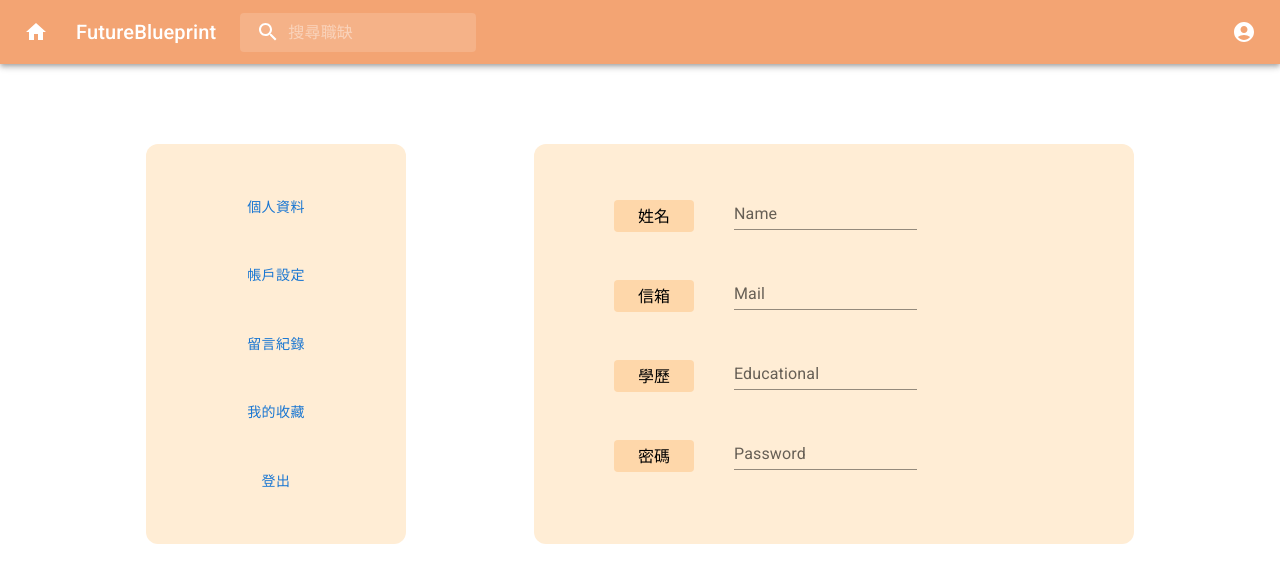
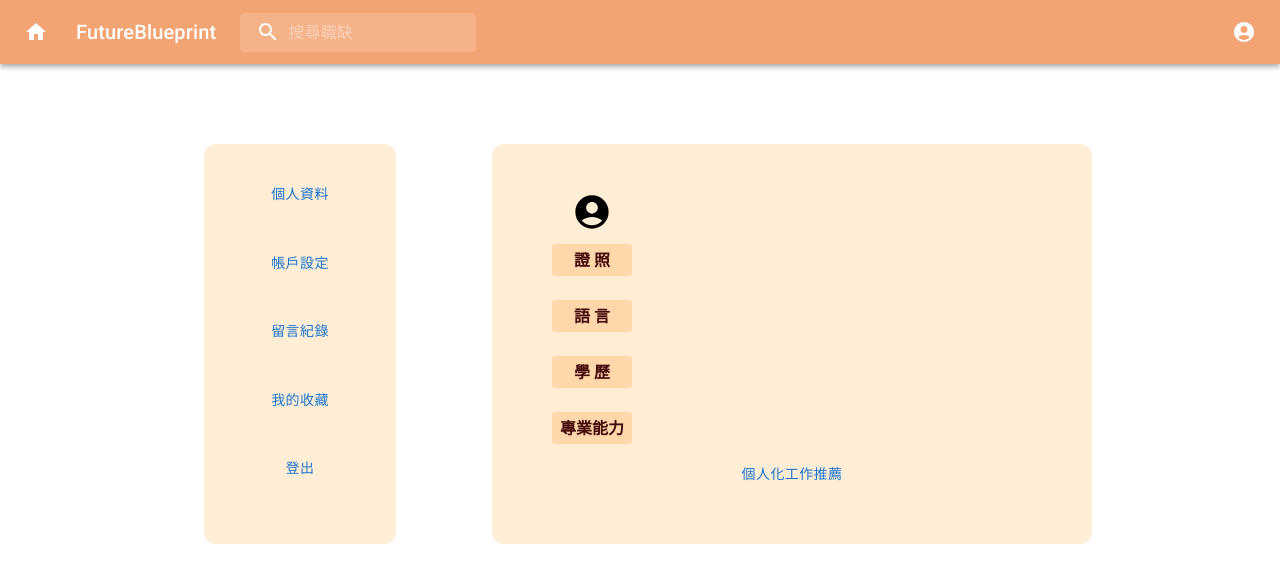
Before and after one commit to KJCGray/Future_blueprint, a Next.js app: page /personal in a window 1280 px wide. Shown: the top 582 px of the page. Built offline with nearby package versions, Linux system fonts and the light colour scheme.

Commit message:
add personaltoatl function

```diff
--- /dev/null
+++ b/src/app/components/personalpage/commenthistory.js
@@ -0,0 +1,11 @@
+import React from 'react'
+
+const personaltotal = () => {
+  return (
+    <div>
+
+    </div>
+  )
+}
+
+export default personaltotal
--- /dev/null
+++ b/src/app/components/personalpage/mycollection.js
@@ -0,0 +1,11 @@
+import React from 'react'
+
+const personaltotal = () => {
+  return (
+    <div>
+
+    </div>
+  )
+}
+
+export default personaltotal
--- /dev/null
+++ b/src/app/components/personalpage/personaltotal.js
@@ -0,0 +1,62 @@
+'use client';
+import React, { useState } from "react";
+import Button from '@mui/material/Button';
+import Userdata from "./userdata";
+import Accountsetting from "./accountsetting";
+import Commenthistory from "./commenthistory";
+import Mycollection from "./mycollection";
+import Signout from "./signout";
+
+const Personaltotal = () => {
+    const [currentPage, setCurrentPage] = useState("userdata");
+
+    function changePage(page) {
+        setCurrentPage(page);
+    }
+  return (
+    <div className="space-x-20 flex items-center justify-center rounded-xl w-[260px] h-[400px]">
+      <div className='flex flex-col w-[600px] h-[400px] p-8 m-4 space-y-8 bg-orange-100 rounded-xl'>
+        <Button
+          className={`w-32 p-2 font-semibold text-yellow-900 bg-orange-200 ${
+            currentPage === "userdata" ? "border-b-2" : ""
+          }`}
+          onClick={() => changePage("userdata")}
+        >
+          個人資料
+        </Button>
+        <Button
+          className={`w-32 p-2 font-semibold text-yellow-900 bg-orange-200  ${
+            currentPage === "accountsetting" ? "border-b-2" : ""
+          }`}
+          onClick={() => changePage("accountsetting")}
+        >
+          帳戶設定
+        </Button>
+        <Button
+          className={`w-32 p-2 font-semibold text-yellow-900 bg-orange-200  ${
+            currentPage === "commenthistory" ? "border-b-2" : ""
+          }`}
+          onClick={() => changePage("commenthistory")}
+        >
+          留言紀錄
+        </Button>
+        <Button
+          className={`w-32 p-2 font-semibold text-yellow-900 bg-orange-200  ${
+            currentPage === "mycollect" ? "border-b-2" : ""
+          }`}
+          onClick={() => changePage("mycollect")}
+        >
+          我的收藏
+        </Button>
+        <Button className='font-semibold text-yellow-900 bg-orange-200'>登出</Button>
+      </div>
+      <div>
+      {currentPage === "userdata" && <Userdata />}
+      {currentPage === "accountsetting" && <Accountsetting />}
+      {currentPage === "commenthistory" && <Commenthistory />}
+      {currentPage === "mycollect" && <Mycollection />}
+      </div>
+    </div>
+  )
+}
+export default Personaltotal;
--- /dev/null
+++ b/src/app/components/personalpage/signout.js
@@ -0,0 +1,11 @@
+import React from 'react'
+
+const personaltotal = () => {
+  return (
+    <div>
+
+    </div>
+  )
+}
+
+export default personaltotal
--- a/src/app/personal/page.js
+++ b/src/app/personal/page.js
@@ -1,17 +1,14 @@
 import React from 'react';
 import Userdata from "../components/personalpage/userdata";
-import Btnbar from "../components/personalpage/btnbar";
 import SearchBar from '../components/mainpage/searchbar';
 import Accountsetting from '../components/personalpage/accountsetting'
+import Personaltotal from "../components/personalpage/personaltotal"
 const page = () => {
   return (
     <div className='w-screen h-screen m-0 bg-white'>
       <SearchBar/>
       <div className='flex items-center justify-center mt-20'>
-        <div className='mr-32'>
-          <Btnbar/>
-        </div>
-          <Accountsetting/>
+          <Personaltotal/>
       </div>
     </div>
   )
```
